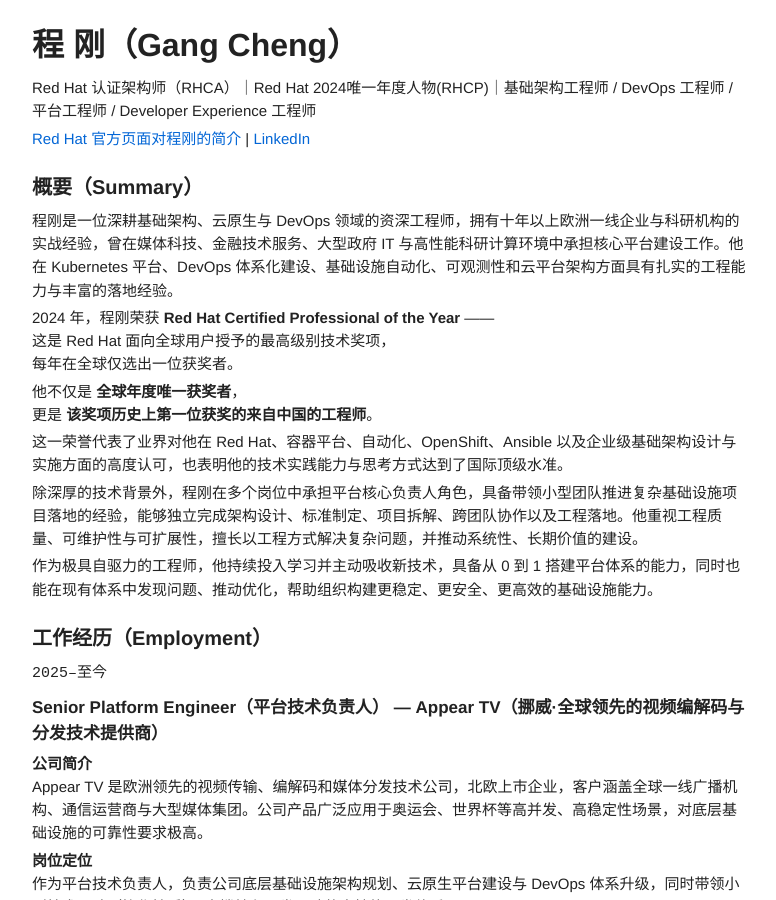
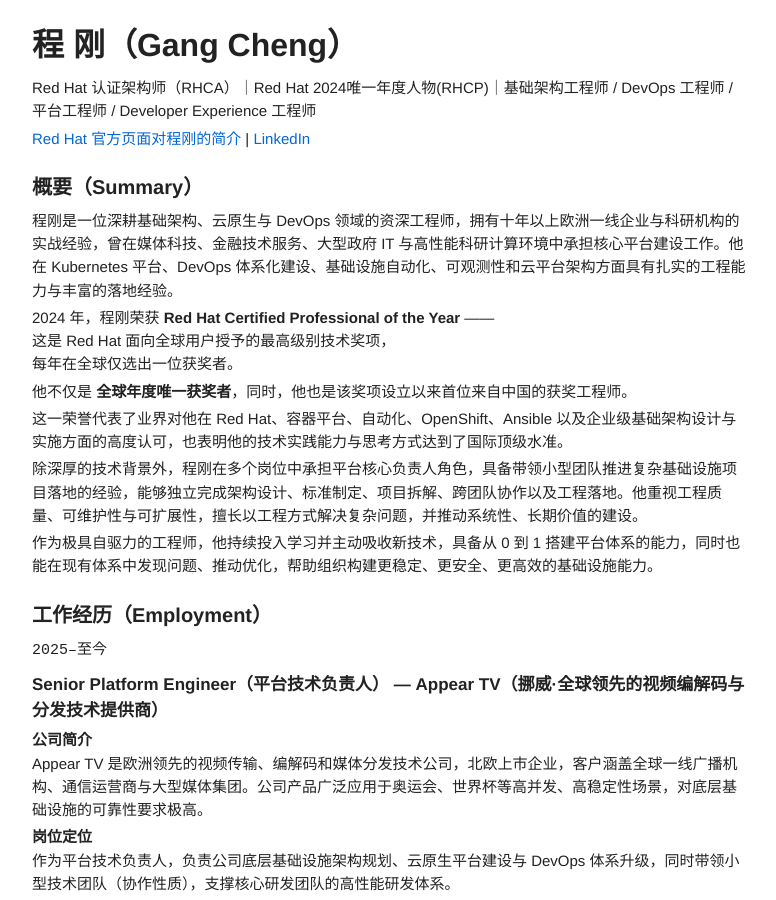
Before and after one commit to gcccheng/wugui, a Jekyll site: the page built from index.md, in a window 1280 px wide and 900 px high. Shown: the whole window, without its empty margins (118-894 px from the left). Built offline with Jekyll 4.4.1, drawn with Linux system fonts in a browser that asks for light colours.

Commit message:
Update index.md

```diff
--- a/index.md
+++ b/index.md
@@ -20,8 +20,7 @@ Red Hat 认证架构师（RHCA）｜Red Hat 2024唯一年度人物(RHCP)｜基
 这是 Red Hat 面向全球用户授予的最高级别技术奖项，
 每年在全球仅选出一位获奖者。
 
-他不仅是 **全球年度唯一获奖者**，
-更是 **该奖项历史上第一位获奖的来自中国的工程师**。
+他不仅是 **全球年度唯一获奖者**，同时，他也是该奖项设立以来首位来自中国的获奖工程师。
 
 这一荣誉代表了业界对他在 Red Hat、容器平台、自动化、OpenShift、Ansible 以及企业级基础架构设计与实施方面的高度认可，也表明他的技术实践能力与思考方式达到了国际顶级水准。
 
```
